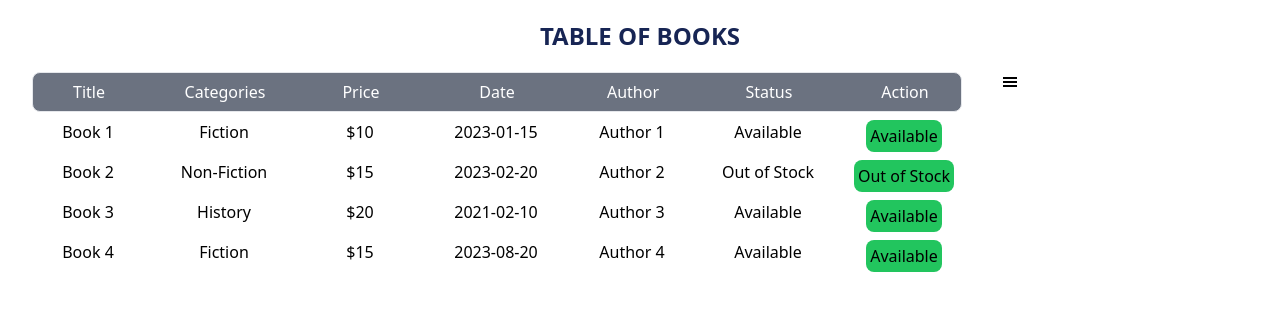
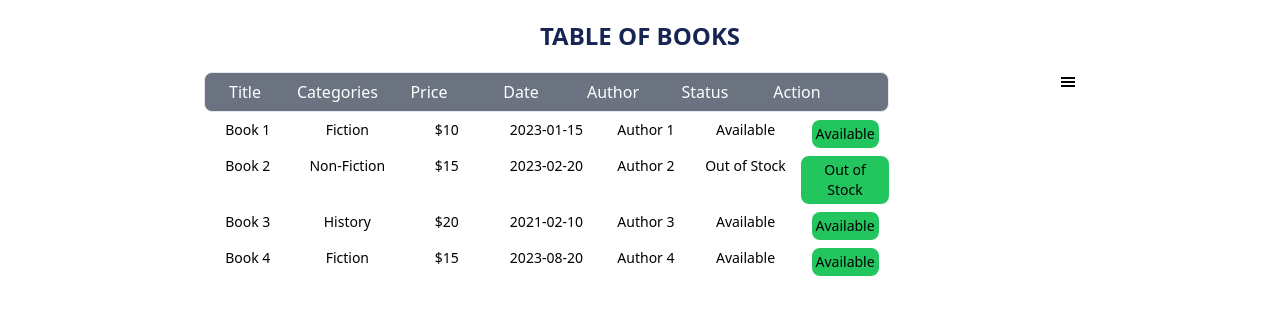
Before and after one commit to nrshakib/technofix-table-task, a React (Vite) app: page / in a window 1280 px wide. Shown: the top 314 px of the page. Built offline with nearby package versions, Linux system fonts and the light colour scheme.

Commit message:
Responsive Design

```diff
--- a/src/components/Table.jsx
+++ b/src/components/Table.jsx
@@ -27,44 +27,68 @@ const Table = ({ data }) => {
   };
 
   return (
-    <div className="text-center flex gap-10">
+    <div className="text-center lg:justify-center md:justify-center lg:flex md:flex gap-10 md:gap-0 sm:grid">
       {/* This div is to show the data table */}
       <div>
         {/* This Div defines the Table Column Titles */}
-        <div className="flex gap-6 bg-gray-500 border rounded-lg text-white h-10 items-center">
-          {showColumn.title && <div className="w-28 text-center">Title</div>}
+        <div className="flex gap-6 bg-gray-500 border rounded-lg text-white h-10 items-center md:gap-3 md:w-4/5 sm:gap-1 sm:w-full">
+          {showColumn.title && (
+            <div className="w-28 md:w-20 text-center">Title</div>
+          )}
           {showColumn.categories && (
-            <div className="w-28 text-center">Categories</div>
+            <div className="w-28 md:w-20 text-center">Categories</div>
           )}
-          {showColumn.price && <div className="w-28 text-center">Price</div>}
-          {showColumn.date && <div className="w-28 text-center">Date</div>}
-          {showColumn.author && <div className="w-28 text-center">Author</div>}
-          {showColumn.status && <div className="w-28 text-center">Status</div>}
-          {showColumn.action && <div className="w-28 text-center">Action</div>}
+          {showColumn.price && (
+            <div className="w-28 md:w-20 text-center">Price</div>
+          )}
+          {showColumn.date && (
+            <div className="w-28 md:w-20 text-center">Date</div>
+          )}
+          {showColumn.author && (
+            <div className="w-28 md:w-20 text-center">Author</div>
+          )}
+          {showColumn.status && (
+            <div className="w-28 md:w-20 text-center">Status</div>
+          )}
+          {showColumn.action && (
+            <div className="w-28 md:w-20 text-center">Action</div>
+          )}
         </div>
         {data.map((rowData, index) => (
           // Mapping on the DataArray and put them in the column fields
-          <div key={index} className="flex gap-6 mt-2">
+          <div key={index} className="flex gap-6 mt-2 md:gap-3 md:w-4/5">
             {showColumn.title && (
-              <div className="w-28 text-center">{rowData.title}</div>
+              <div className="lg:w-28 md:w-20 md:text-sm text-center">
+                {rowData.title}
+              </div>
             )}
             {showColumn.categories && (
-              <div className="w-28 text-center">{rowData.categories}</div>
+              <div className="lg:w-28 md:w-20 sm:w-16 md:text-sm sm:text-sm text-center">
+                {rowData.categories}
+              </div>
             )}
             {showColumn.price && (
-              <div className="w-28 text-center">{rowData.price}</div>
+              <div className="lg:w-28 md:w-20 sm:w-16 md:text-sm sm:text-sm text-center">
+                {rowData.price}
+              </div>
             )}
             {showColumn.date && (
-              <div className="w-28 text-center">{rowData.date}</div>
+              <div className="lg:w-28 md:w-20 sm:w-16 md:text-sm sm:text-sm text-center">
+                {rowData.date}
+              </div>
             )}
             {showColumn.author && (
-              <div className="w-28 text-center">{rowData.author}</div>
+              <div className="lg:w-28 md:w-20 sm:w-16 md:text-sm sm:text-sm text-center">
+                {rowData.author}
+              </div>
             )}
             {showColumn.status && (
-              <div className="w-28 text-center">{rowData.status}</div>
+              <div className="lg:w-28 md:w-20 sm:w-16 md:text-sm sm:text-sm text-center">
+                {rowData.status}
+              </div>
             )}
             {showColumn.action && (
-              <div className="w-28 text-center">
+              <div className="lg:w-28 md:w-20 sm:w-16 md:text-sm sm:text-sm text-center">
                 <button className="bg-green-500 rounded-lg p-1">
                   {rowData.status}
                 </button>
@@ -73,14 +97,14 @@ const Table = ({ data }) => {
           </div>
         ))}
       </div>
-      <div className="">
+      <div>
         <button onClick={handleCheckbox}>
           <GiHamburgerMenu />
         </button>
 
         {/* Checkbox List*/}
         {showCheckBox && (
-          <div className="grid grid-cols-1 justify-items-start w-32 gap-3 text-lg">
+          <div className="grid grid-cols-1 justify-items-start w-32 gap-3 text-lg md:w-28 md:text-sm">
             <label>
               <input
                 type="checkbox"
```
